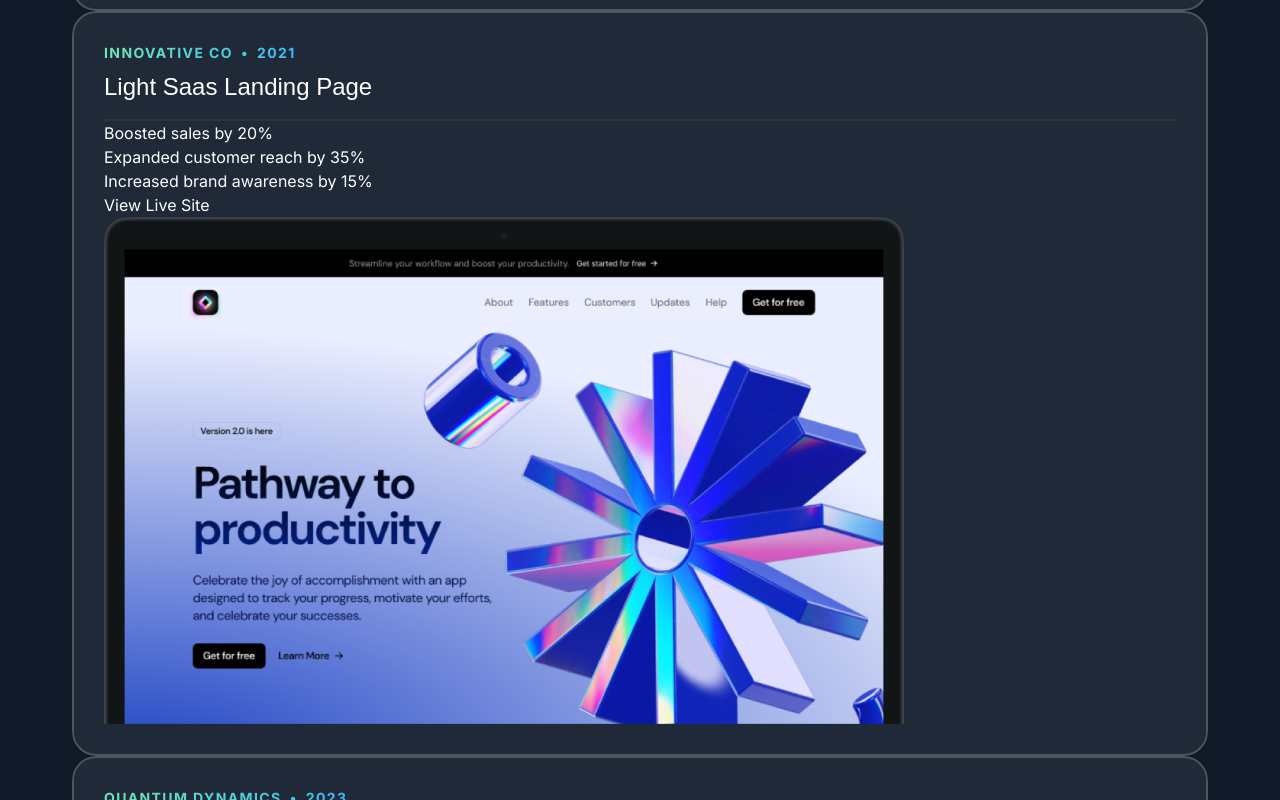
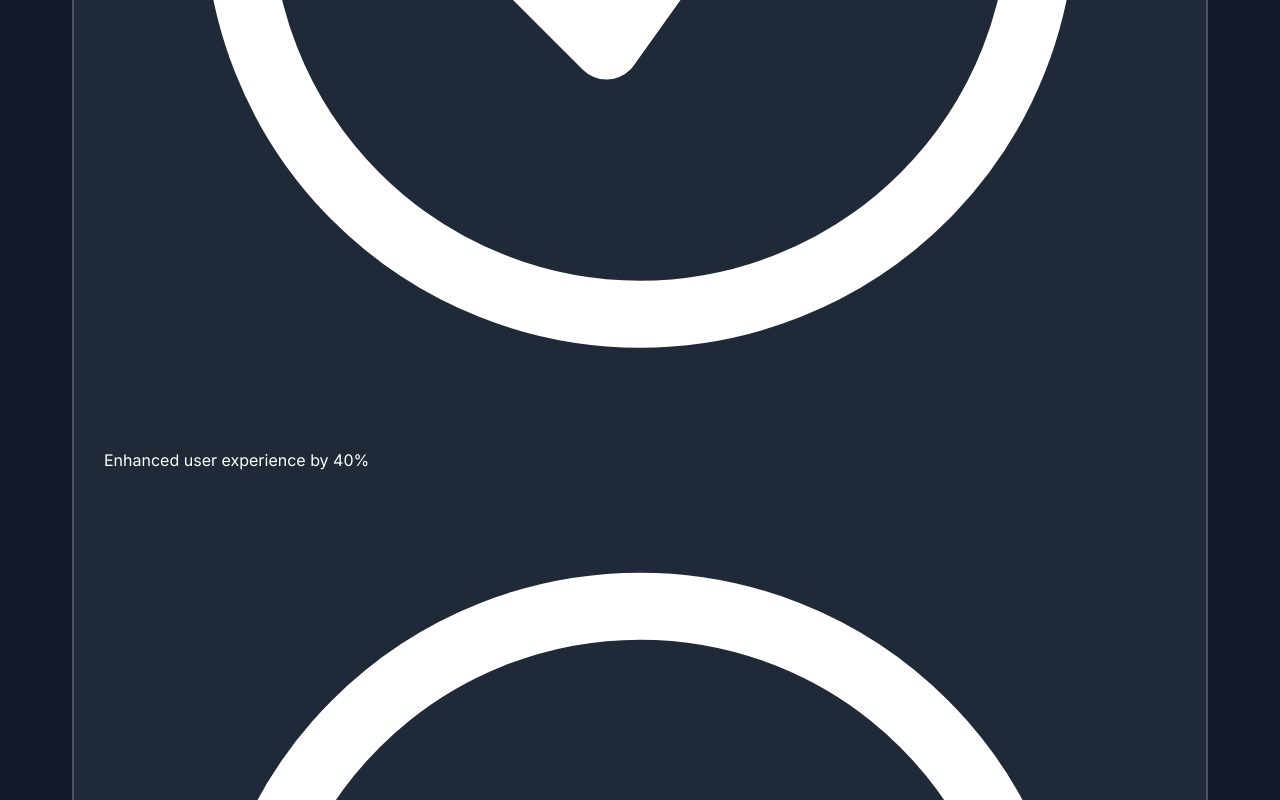
Before and after one commit to MorhafGhziel/frontend-tribe-portofolio, a Next.js app: page / in a window 1280 px wide. Shown: the part 1820-2620 px from the top of the page. Built offline with nearby package versions, Linux system fonts and the light colour scheme; a web font is replaced by a local one.

Commit message:
added CheckCircleIcon to the projects map

```diff
--- a/src/sections/Projects.tsx
+++ b/src/sections/Projects.tsx
@@ -2,6 +2,7 @@ import darkSaasLandingPage from "@/assets/images/dark-saas-landing-page.png";
 import lightSaasLandingPage from "@/assets/images/light-saas-landing-page.png";
 import aiStartupLandingPage from "@/assets/images/ai-startup-landing-page.png";
 import Image from "next/image";
+import CheckCircleIcon from "@/assets/icons/check-circle.svg";
 
 const portfolioProjects = [
   {
@@ -76,7 +77,10 @@ export const ProjectsSection = () => {
                 <hr className="border-t-2 border-white/5 mt-4" />
                 <ul>
                   {project.results.map((result) => (
-                    <li key={result.title}>{result.title}</li>
+                    <li key={result.title}>
+                      <CheckCircleIcon />
+                      <span> {result.title}</span>
+                    </li>
                   ))}
                 </ul>
                 <a href={project.link}>
```
